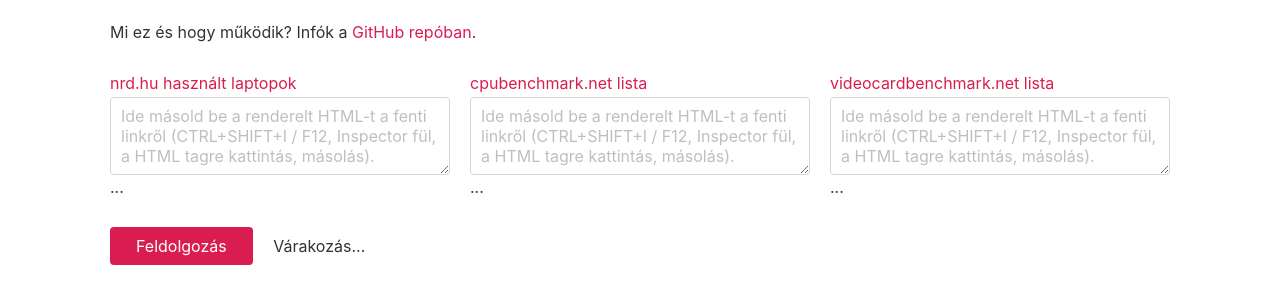
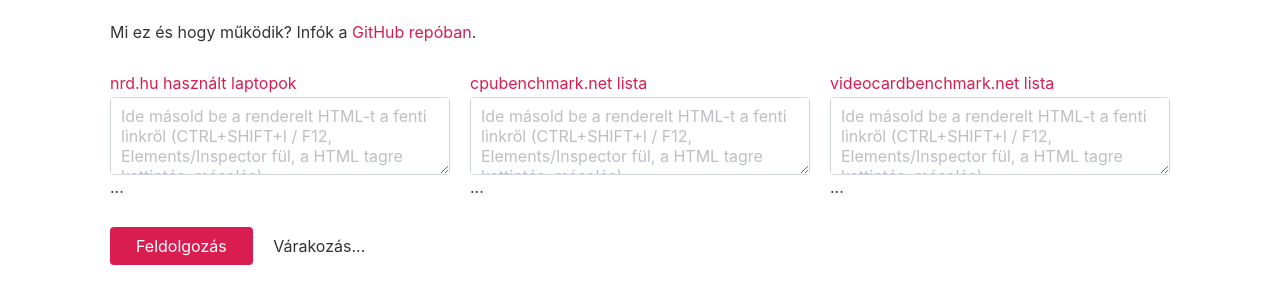
Before and after one commit to fodi/NrdHuParser, a plain HTML site: page index.html in a window 1280 px wide. Shown: the part 65-368 px from the top of the page. Drawn offline with nearby package versions, Linux system fonts and the light colour scheme.

Commit message:
Instrukció szöveg módosítás

```diff
--- a/index.html
+++ b/index.html
@@ -39,17 +39,17 @@
             <div class="row">
                 <div class="col">
                     <a href="https://nrd.hu/hasznaltlaptopok.php" target="_blank">nrd.hu használt laptopok</a>
-                    <textarea id="nrdhu-html" rows="3" placeholder="Ide másold be a renderelt HTML-t a fenti linkről (CTRL+SHIFT+I / F12, Inspector fül, a HTML tagre kattintás, másolás)."></textarea>
+                    <textarea id="nrdhu-html" rows="3" placeholder="Ide másold be a renderelt HTML-t a fenti linkről (CTRL+SHIFT+I / F12, Elements/Inspector fül, a HTML tagre kattintás, másolás)."></textarea>
                     <p id="nrdhu-parse-result">...</p>
                 </div>
                 <div class="col">
                     <a href="https://www.cpubenchmark.net/cpu_list.php" target="_blank">cpubenchmark.net lista</a>
-                    <textarea id="cpubenchmarknet-html" rows="3" placeholder="Ide másold be a renderelt HTML-t a fenti linkről (CTRL+SHIFT+I / F12, Inspector fül, a HTML tagre kattintás, másolás)."></textarea>
+                    <textarea id="cpubenchmarknet-html" rows="3" placeholder="Ide másold be a renderelt HTML-t a fenti linkről (CTRL+SHIFT+I / F12, Elements/Inspector fül, a HTML tagre kattintás, másolás)."></textarea>
                     <p id="cpubenchmarknet-parse-result">...</p>
                 </div>
                 <div class="col">
                     <a href="https://www.videocardbenchmark.net/gpu_list.php" target="_blank">videocardbenchmark.net lista</a>
-                    <textarea id="videocardbenchmarknet-html" rows="3" placeholder="Ide másold be a renderelt HTML-t a fenti linkről (CTRL+SHIFT+I / F12, Inspector fül, a HTML tagre kattintás, másolás)."></textarea>
+                    <textarea id="videocardbenchmarknet-html" rows="3" placeholder="Ide másold be a renderelt HTML-t a fenti linkről (CTRL+SHIFT+I / F12, Elements/Inspector fül, a HTML tagre kattintás, másolás)."></textarea>
                     <p id="videocardbenchmarknet-parse-result">...</p>
                 </div>
             </div>
```
